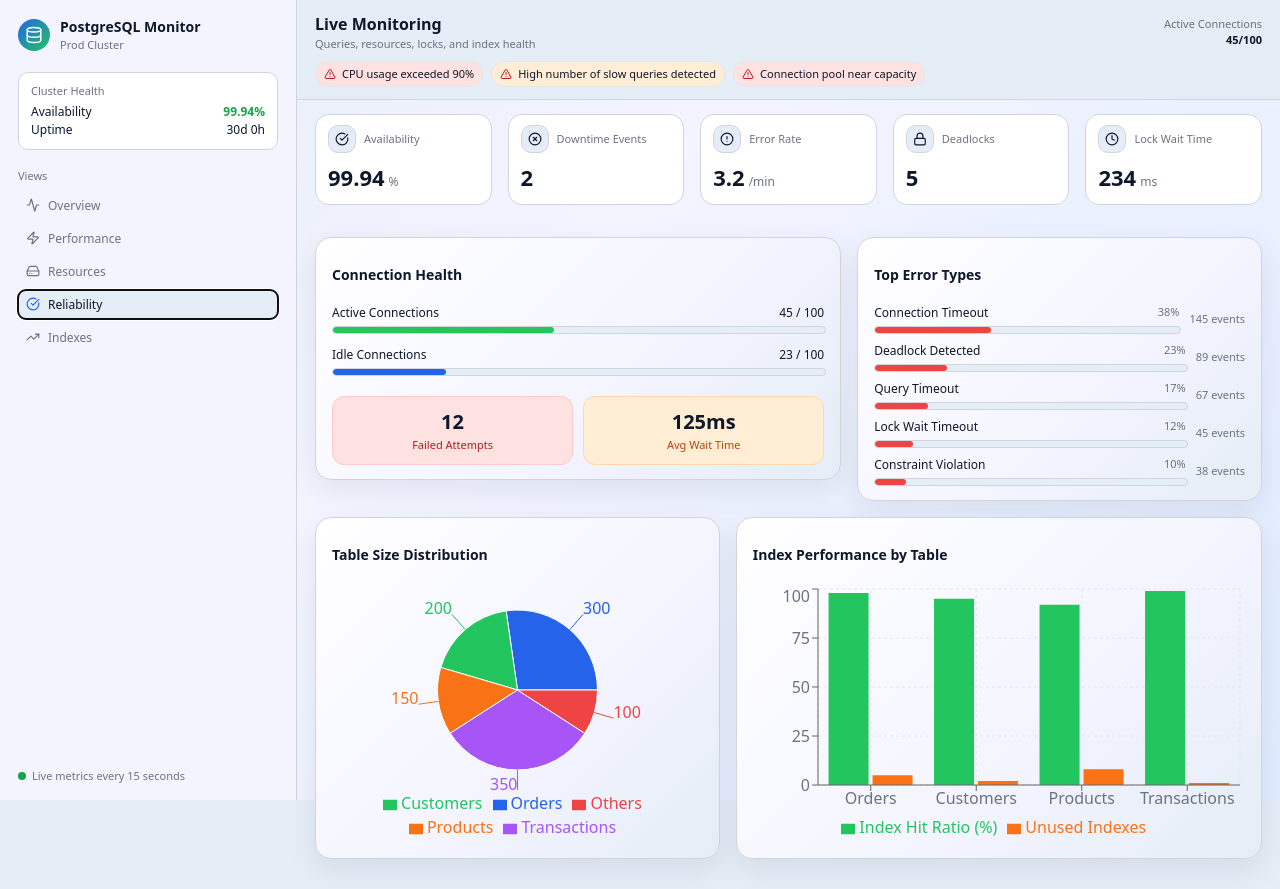
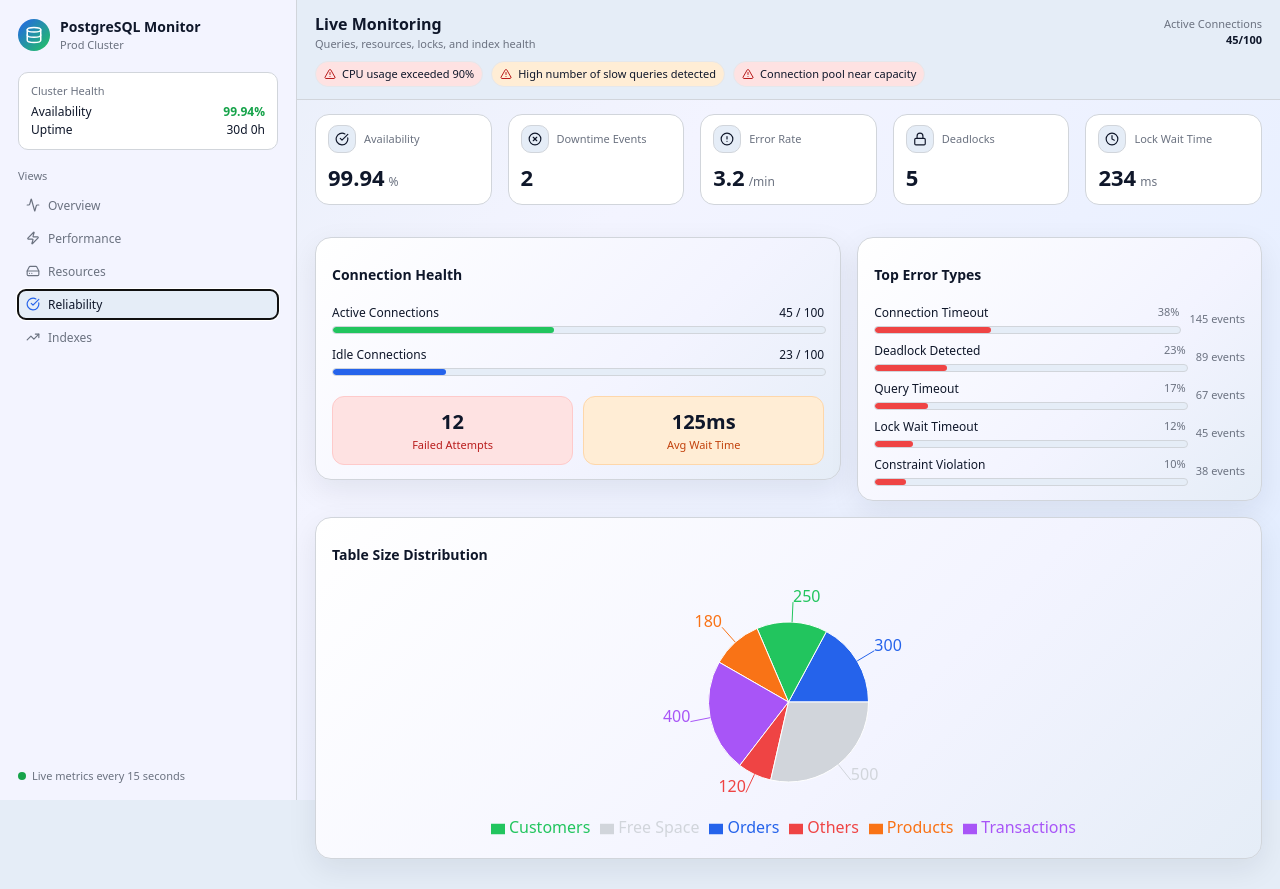
Before and after one commit to DilipViharika/pg-monitor-dashboard, a React (Vite) app: page / in a window 1280 px wide. Both pictures are taken after a click on the button "Reliability". Built offline with nearby package versions, Linux system fonts and the light colour scheme.

Commit message:
Update table size distribution chart and remove index performance section

```diff
--- a/src/PostgreSQLMonitor.jsx
+++ b/src/PostgreSQLMonitor.jsx
@@ -920,7 +920,7 @@ const PostgreSQLMonitor = () => {
       </div>
 
       <div style={{ display: 'flex', gap: 16, marginBottom: 16 }}>
-        <div style={{ flex: 1 }}>
+        <div style={{ flex: 1.3 }}>
           {sectionCard(
             'Table Size Distribution',
             <div style={{ height: 260 }}>
@@ -929,10 +929,11 @@ const PostgreSQLMonitor = () => {
                   <Pie
                     data={[
                       { name: 'Orders', value: 300 },
-                      { name: 'Customers', value: 200 },
-                      { name: 'Products', value: 150 },
-                      { name: 'Transactions', value: 350 },
-                      { name: 'Others', value: 100 }
+                      { name: 'Customers', value: 250 },
+                      { name: 'Products', value: 180 },
+                      { name: 'Transactions', value: 400 },
+                      { name: 'Others', value: 120 },
+                      { name: 'Free Space', value: 500 }
                     ]}
                     cx="50%"
                     cy="50%"
@@ -945,6 +946,7 @@ const PostgreSQLMonitor = () => {
                     <Cell fill="#f97316" />
                     <Cell fill="#a855f7" />
                     <Cell fill="#ef4444" />
+                    <Cell fill="#d1d5db" />
                   </Pie>
                   <Tooltip
                     contentStyle={{
@@ -956,38 +958,6 @@ const PostgreSQLMonitor = () => {
                   />
                   <Legend />
                 </PieChart>
-              </ResponsiveContainer>
-            </div>
-          )}
-        </div>
-        <div style={{ flex: 1.3 }}>
-          {sectionCard(
-            'Index Performance by Table',
-            <div style={{ height: 260 }}>
-              <ResponsiveContainer width="100%" height="100%">
-                <BarChart
-                  data={[
-                    { name: 'Orders', hitRatio: 98, unused: 5 },
-                    { name: 'Customers', hitRatio: 95, unused: 2 },
-                    { name: 'Products', hitRatio: 92, unused: 8 },
-                    { name: 'Transactions', hitRatio: 99, unused: 1 }
-                  ]}
-                >
-                  <CartesianGrid strokeDasharray="3 3" stroke="#e5e7eb" />
-                  <XAxis dataKey="name" tick={{ fill: '#6b7280' }} />
-                  <YAxis tick={{ fill: '#6b7280' }} />
-                  <Tooltip
-                    contentStyle={{
-                      backgroundColor: '#ffffff',
-                      borderRadius: 12,
-                      border: '1px solid #d1d5db',
-                      fontSize: 11
-                    }}
-                  />
-                  <Legend />
-                  <Bar dataKey="hitRatio" name="Index Hit Ratio (%)" fill="#22c55e" />
-                  <Bar dataKey="unused" name="Unused Indexes" fill="#f97316" />
-                </BarChart>
               </ResponsiveContainer>
             </div>
           )}
```
